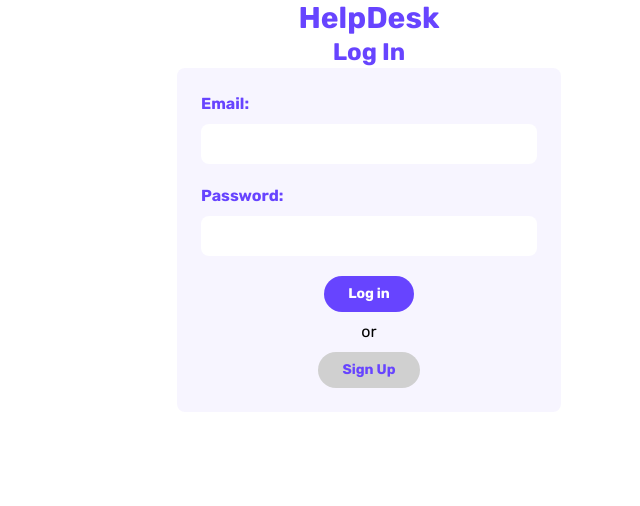
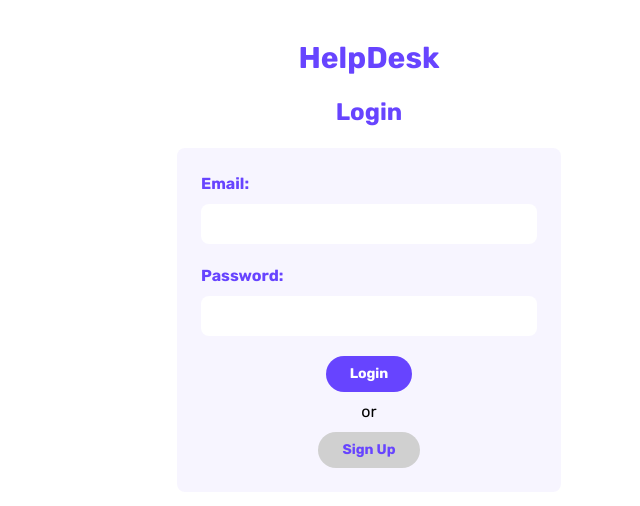
Before and after one commit to emoudy/helpdesk, a Next.js app: page /login in a window 1280 px wide. Shown: the top 506 px of the page, without its empty margins (271-911 px from the left). Built offline with nearby package versions, Linux system fonts and the light colour scheme.

Commit message:
Added more space between lines and fixed a typo

```diff
--- a/app/(auth)/AuthForm.tsx
+++ b/app/(auth)/AuthForm.tsx
@@ -9,7 +9,7 @@ export default function AuthForm() {
       <input id="password" type="password" name="password" required aria-label="Form Password" />
       <div className="text-center">
         <button className="btn-primary mb-2" formAction={login}>
-          Log in
+          Login
         </button>
         or
         <button className="btn-secondary mt-2" formAction={signup}>
--- a/app/(auth)/login/page.tsx
+++ b/app/(auth)/login/page.tsx
@@ -2,9 +2,9 @@ import AuthForm from '../AuthForm';
 
 export default function Login() {
   return (
-    <main className="mx-auto max-w-96">
+    <main className="mx-auto max-w-96 mt-10">
       <h1 className="log-in-page text-center">HelpDesk</h1>
-      <h2 className="log-in-page text-center">Log In</h2>
+      <h2 className="log-in-page text-center my-5">Login</h2>
       <AuthForm />
     </main>
   );
--- a/app/(auth)/verify/page.tsx
+++ b/app/(auth)/verify/page.tsx
@@ -1,8 +1,8 @@
 export default function Verify() {
   return (
-    <main className="text-center">
+    <main className="text-center mt-10">
       <h2>Thanks for registering!</h2>
-      <p>
+      <p className="my-5">
         Before logging in, you need to verify your email address. Check your
         email to confirm the account.
       </p>
```
